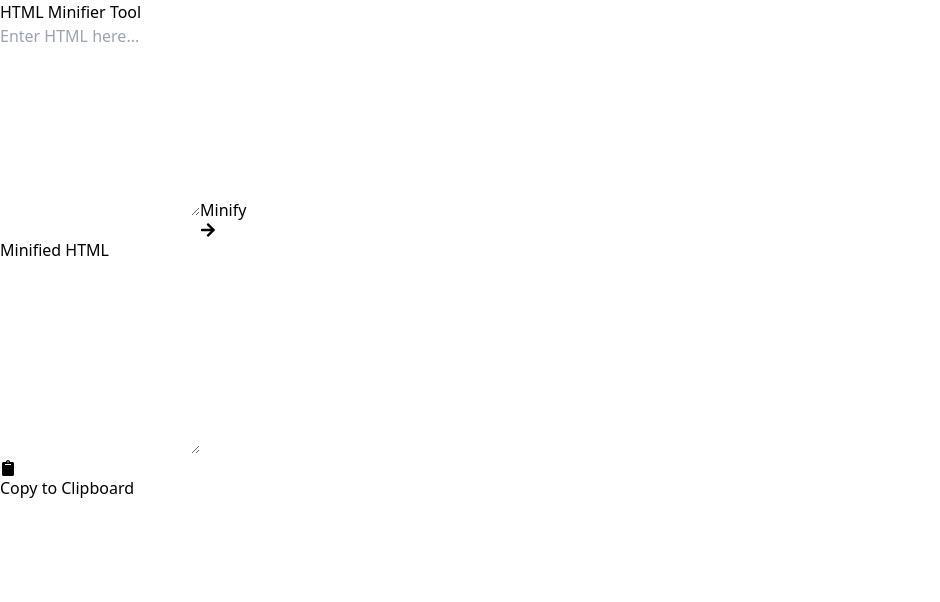
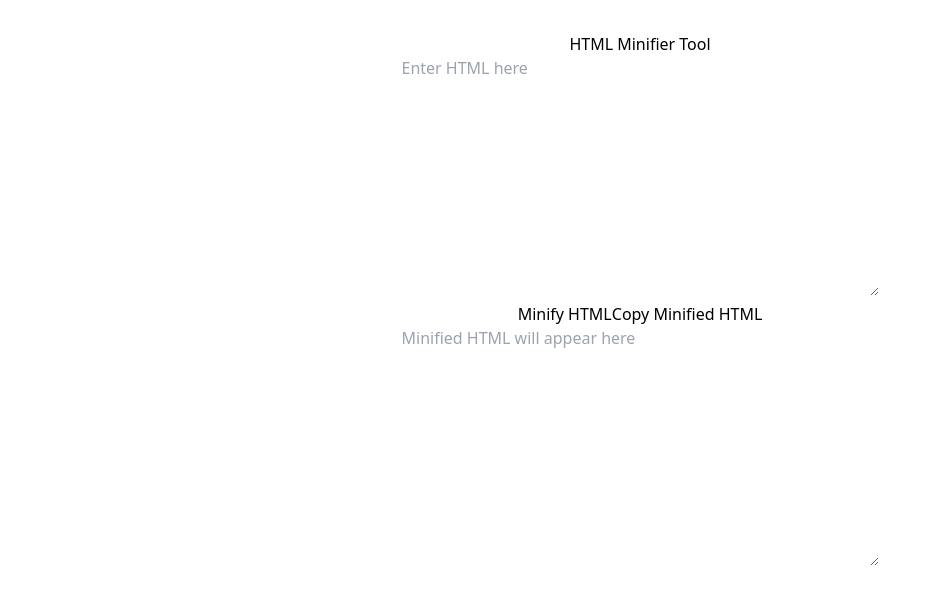
Before and after one commit to ltxstudio/html-minifier, a React (Vite) app: page / in a window 1280 px wide. Shown: the top 602 px of the page, without its empty margins (0-940 px from the left). Built offline with nearby package versions, Linux system fonts and the light colour scheme.

Commit message:
Update App.jsx

```diff
--- a/src/App.jsx
+++ b/src/App.jsx
@@ -1,75 +1,13 @@
-import { useState } from 'react';
-import { minifyHTML } from './htmlMinifier';
-import { FaArrowRight, FaClipboard } from 'react-icons/fa'; // React icons
-import { motion } from 'framer-motion';
+import React from 'react';
+import Minifier from './Minifier';
+import './App.css';
 
-function App() {
-  const [inputHtml, setInputHtml] = useState('');
-  const [minifiedHtml, setMinifiedHtml] = useState('');
-  const [isCopied, setIsCopied] = useState(false);
-
-  const handleMinify = () => {
-    setMinifiedHtml(minifyHTML(inputHtml));
-  };
-
-  const handleCopy = () => {
-    navigator.clipboard.writeText(minifiedHtml);
-    setIsCopied(true);
-    setTimeout(() => setIsCopied(false), 2000);
-  };
-
+const App = () => {
   return (
-    <div className="min-h-screen bg-gray-50 flex flex-col items-center justify-center px-4 py-10 sm:px-6 lg:px-8">
-      <motion.div
-        className="max-w-4xl w-full space-y-6 bg-white p-8 rounded-xl shadow-lg"
-        initial={{ opacity: 0 }}
-        animate={{ opacity: 1 }}
-        transition={{ duration: 0.5 }}
-      >
-        <h1 className="text-3xl font-semibold text-center text-indigo-600">HTML Minifier Tool</h1>
-
-        <div className="space-y-4">
-          <textarea
-            value={inputHtml}
-            onChange={(e) => setInputHtml(e.target.value)}
-            placeholder="Enter HTML here..."
-            rows="8"
-            className="w-full p-4 border border-gray-300 rounded-lg focus:outline-none focus:ring-2 focus:ring-indigo-500"
-          />
-
-          <motion.button
-            className="w-full bg-indigo-600 text-white py-2 px-4 rounded-lg shadow-md flex items-center justify-center space-x-2 hover:bg-indigo-700 transition duration-200"
-            onClick={handleMinify}
-            whileHover={{ scale: 1.05 }}
-          >
-            <span>Minify</span>
-            <FaArrowRight />
-          </motion.button>
-        </div>
-
-        <div className="space-y-4">
-          <h2 className="text-xl font-semibold text-gray-800">Minified HTML</h2>
-          <textarea
-            value={minifiedHtml}
-            readOnly
-            rows="8"
-            className="w-full p-4 border border-gray-300 rounded-lg focus:outline-none focus:ring-2 focus:ring-indigo-500 bg-gray-100"
-          />
-
-          <div className="flex justify-between items-center">
-            <motion.button
-              className="flex items-center space-x-2 text-indigo-600 hover:text-indigo-800"
-              onClick={handleCopy}
-              whileHover={{ scale: 1.05 }}
-            >
-              <FaClipboard />
-              <span>{isCopied ? 'Copied!' : 'Copy to Clipboard'}</span>
-            </motion.button>
-          </div>
-        </div>
-      </motion.div>
+    <div className="App">
+      <Minifier />
     </div>
   );
-}
+};
 
 export default App;
```
